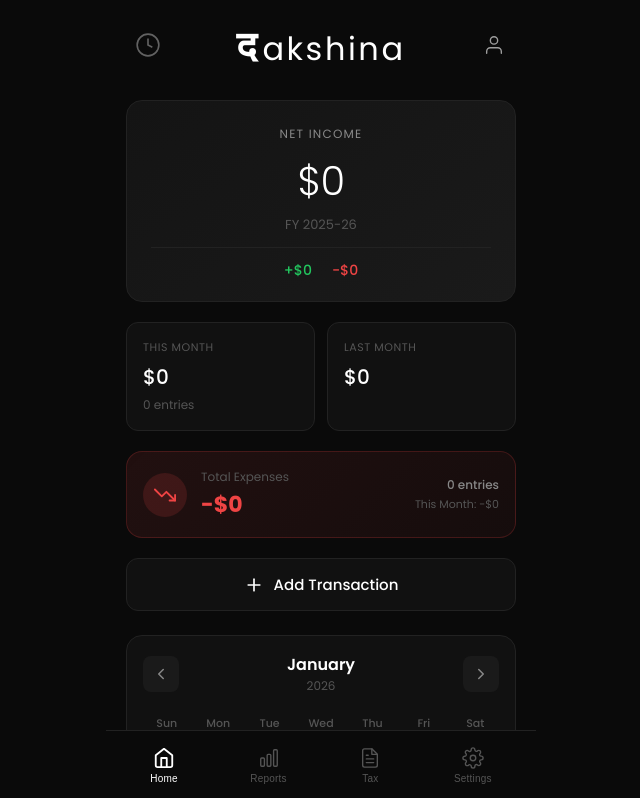
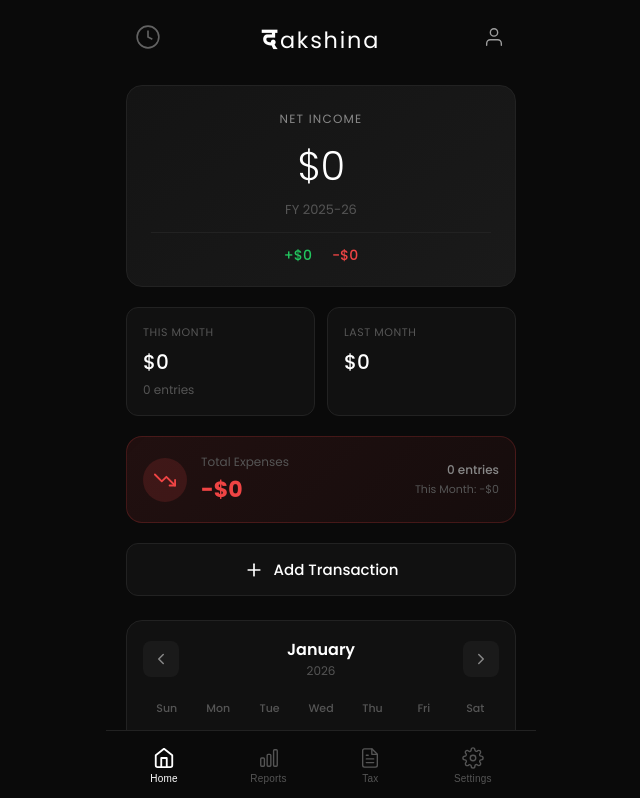
Before and after one commit to Unwindmeinstead/Namaste, a React (Vite) app: page / in a window 1280 px wide. Shown: the top 798 px of the page, without its empty margins (319-959 px from the left). Built offline with nearby package versions, Linux system fonts and the light colour scheme.

Commit message:
Scale logo down to 70% of original size

```diff
--- a/src/index.css
+++ b/src/index.css
@@ -109,7 +109,7 @@ html, body, #root {
 }
 
 .header-brand-name {
-  font-size: 32px;
+  font-size: 22.4px;
   font-weight: 400;
   letter-spacing: 0.08em;
   color: var(--text-primary);
@@ -118,11 +118,11 @@ html, body, #root {
 }
 
 .brand-d {
-  font-size: 40px;
+  font-size: 28px;
   font-weight: 600;
   font-style: normal;
   letter-spacing: 0;
-  margin-right: 6px;
+  margin-right: 4px;
 }
 
 .icon-btn {
```
